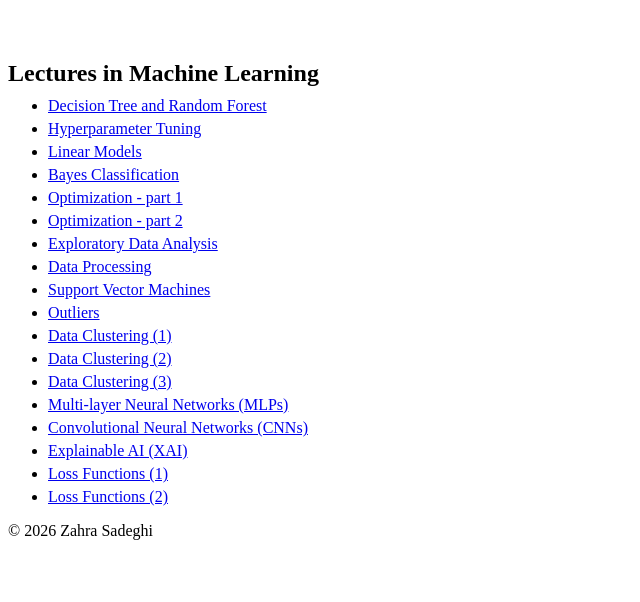
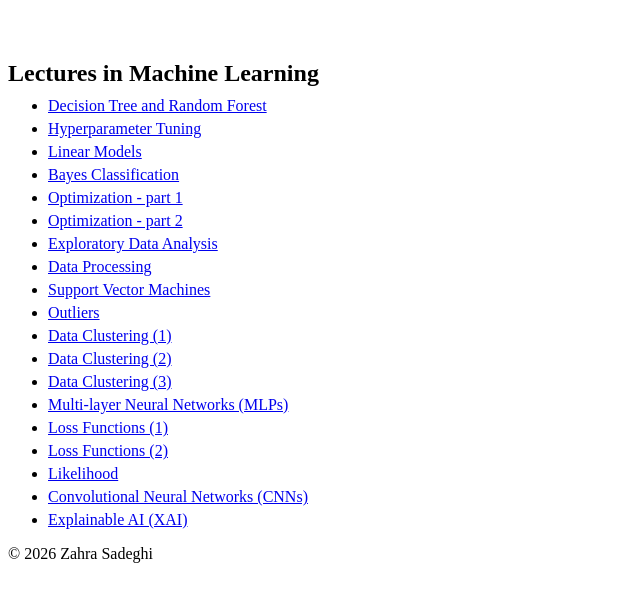
Before and after one commit to zahsa/zahsa.github.io, a Jekyll site: the page built from lmn/index.md, in a window 1280 px wide. Shown: the top 602 px of the page, without its empty margins (0-640 px from the left). Built offline with Jekyll 4.4.1, drawn with Linux system fonts in a browser that asks for light colours.

Commit message:
Rearrange links and add new resources in index.md

```diff
--- a/lmn/index.md
+++ b/lmn/index.md
@@ -58,13 +58,6 @@ title: Talks
   <li><a href="https://www.slideshare.net/slideshow/machine-learning-lectures-multi-layer-neural-networks/285710123" target="_blank"> Multi-layer Neural Networks (MLPs) </a></li>
 </ul>
 
-<ul style="margin:0 0 5px;">
-  <li><a href="https://www.slideshare.net/slideshow/machine-learning-lectures-convolutional-neural-networks/285710198"> Convolutional Neural Networks (CNNs) </a></li>
-</ul>
-
-<ul style="margin:0 0 5px;">
-  <li><a href="https://www.slideshare.net/slideshow/machine-learning-lectures-explainable-ai/285710261"> Explainable AI (XAI) </a></li>
-</ul>
 
 <ul style="margin:0 0 5px;">
   <li><a href="https://www.slideshare.net/slideshow/machine-learning-lectures-loss-functions-1/285710356"> Loss Functions (1) </a></li>
@@ -73,3 +66,16 @@ title: Talks
 <ul style="margin:0 0 5px;">
   <li><a href="https://www.slideshare.net/slideshow/machine-learning-lectures-loss-functions-2/285710400"> Loss Functions (2) </a></li>
 </ul>
+
+<ul style="margin:0 0 5px;">
+  <li><a href="https://www.slideshare.net/slideshow/machine-learning-lectures-likelihood/285710452
+"> Likelihood </a></li>
+</ul>
+
+<ul style="margin:0 0 5px;">
+  <li><a href="https://www.slideshare.net/slideshow/machine-learning-lectures-convolutional-neural-networks/285710198"> Convolutional Neural Networks (CNNs) </a></li>
+</ul>
+
+<ul style="margin:0 0 5px;">
+  <li><a href="https://www.slideshare.net/slideshow/machine-learning-lectures-explainable-ai/285710261"> Explainable AI (XAI) </a></li>
+</ul>
```
